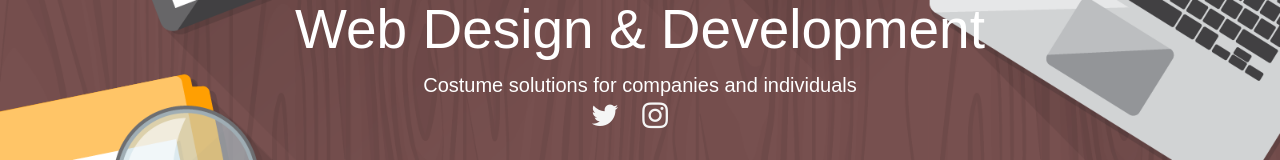
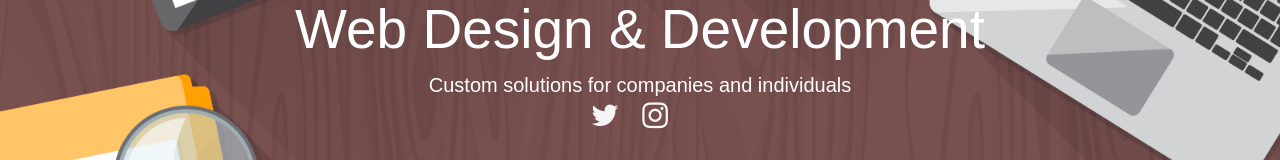
Before and after one commit to andrejarboe/jarboe, a React (Create React App) app in the folder client/: page / in a window 1280 px wide. Shown: the part 368-528 px from the top of the page. Built offline with nearby package versions, Linux system fonts and the light colour scheme.

Commit message:
fixed home slogan

```diff
--- a/client/src/pages/Home/Home.jsx
+++ b/client/src/pages/Home/Home.jsx
@@ -15,7 +15,9 @@ class Home extends Component {
           <div className="container">
             {/* <Desk /> */}
             <h1>Web Design & Development </h1>
-            <p>Costume solutions for companies and individuals</p>
+            <p>
+              Custom solutions for companies and individuals
+            </p>
 
             <a href="https://twitter.com/jarboestudios?lang=en" className="fa fa-twitter grey-text text-lighten-4" target="_blank"></a>
 
```
